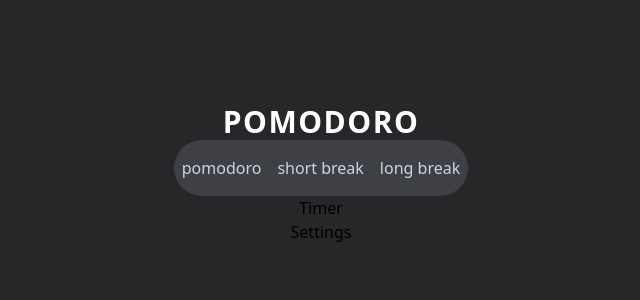
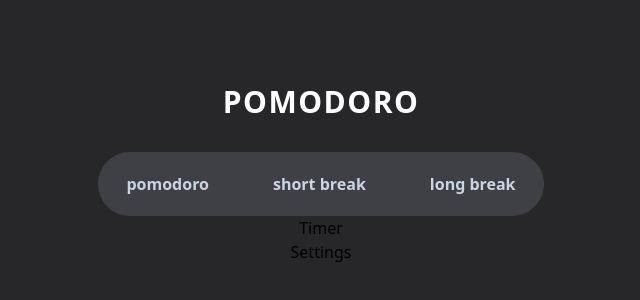
Before and after one commit to pqhung3007/pomodoro-clock, a React (Vite) app: page / in a window 1280 px wide. Shown: the part 226-526 px from the top of the page, without its empty margins (319-959 px from the left). Built offline with nearby package versions, Linux system fonts and the light colour scheme.

Commit message:
feat(timer): build timer mode with active state

```diff
--- a/src/components/TimerMode.tsx
+++ b/src/components/TimerMode.tsx
@@ -1,3 +1,5 @@
+import { useState } from "react";
+
 function TimerMode() {
   const timerModes = [
     { id: 1, name: "pomodoro" },
@@ -5,12 +7,17 @@ function TimerMode() {
     { id: 3, name: "long break" },
   ];
 
+  const [index, setIndex] = useState(0);
+
   return (
-    <div className="flex gap-4 rounded-full bg-zinc-700 p-2">
+    <div className="mt-8 flex gap-4 rounded-full bg-zinc-700 p-1">
       {timerModes.map(({ id, name }) => (
         <button
           key={id}
-          className="flex items-center justify-center rounded-full py-2 text-slate-300 duration-150 hover:text-white"
+          onClick={() => setIndex(id)}
+          className={`flex items-center justify-center rounded-full p-4 px-6 font-bold duration-150 hover:text-white ${
+            id === index ? "bg-sky-200 text-sky-700" : "text-slate-300"
+          }`}
         >
           {name}
         </button>
```
